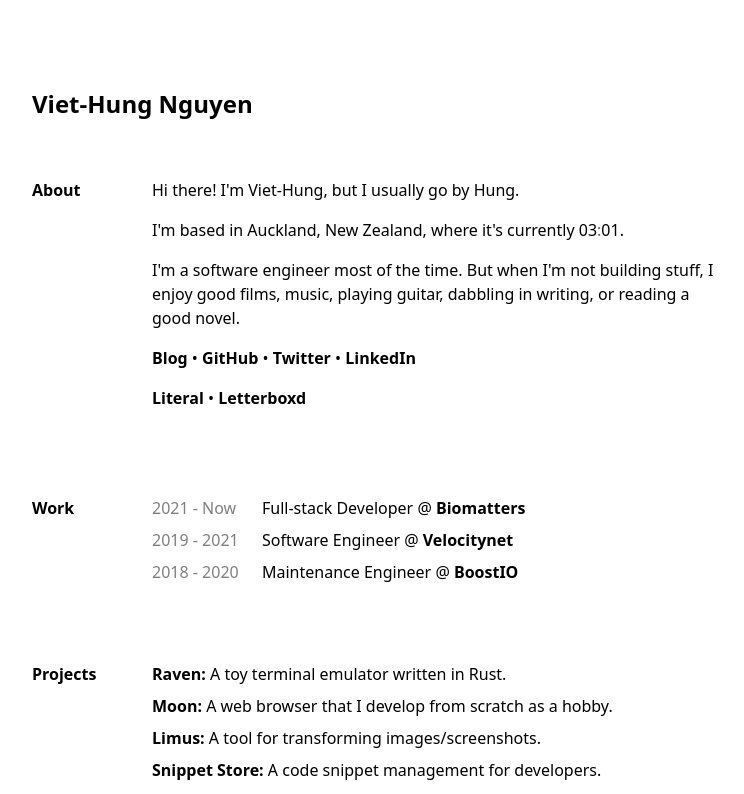
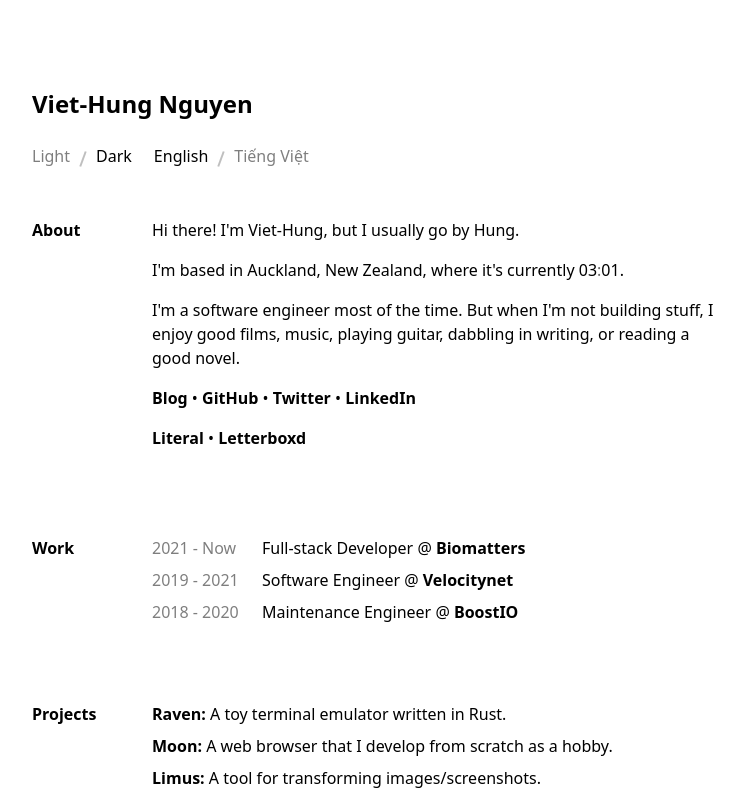
Before and after one commit to ZeroX-DG/zerox-dg.github.io, a React (Vite) app: page / in a window 1280 px wide. Shown: the top 794 px of the page, without its empty margins (258-1002 px from the left). Built offline with nearby package versions, Linux system fonts and the light colour scheme; no server answers.

Commit message:
added theme & language toggle

```diff
--- a/src/app.tsx
+++ b/src/app.tsx
@@ -1,12 +1,17 @@
-import React from "react";
+import React, { useState } from "react";
 import { Details } from "./sections/details/details";
 import { Introduction } from "./sections/introduction/introduction";
 
 import './app.scss';
 
-export const App = () => (
-    <>
-        <Introduction />
-        <Details />
-    </>
-);
+export const App = () => {
+    const [theme, setTheme] = useState('dark');
+    const [language, setLanguage] = useState('EN');
+
+    return (
+        <>
+            <Introduction theme={theme} onThemeChange={setTheme} language={language} onLanguageChange={setLanguage} />
+            <Details />
+        </>
+    );
+};
--- /dev/null
+++ b/src/components/toggle/toggle.scss
@@ -0,0 +1,32 @@
+.toggle {
+  .option {
+
+    input {
+      display: none;
+    }
+
+    input + label {
+      opacity: .5;
+      cursor: pointer;
+      transition: opacity .3s;
+    }
+
+    input + label:hover {
+      opacity: .8;
+    }
+
+    input:checked + label {
+      opacity: 1;
+    }
+  }
+
+  .separator {
+    margin: 0 12px;
+    width: 2px;
+    height: 1em;
+    background: rgba(0, 0, 0, 0.25);
+    display: inline-block;
+    vertical-align: text-bottom;
+    transform: rotate(20deg);
+  }
+}
--- /dev/null
+++ b/src/components/toggle/toggle.tsx
@@ -0,0 +1,18 @@
+import React from "react";
+import './toggle.scss';
+
+export const Toggle = ({ name, value, optionA, optionB, onChange }) => {
+    return (
+        <span className="toggle">
+            <span className="option">
+                <input type="radio" id={optionA.value} name={name} checked={value == optionA.value} onChange={() => onChange(optionA.value)} />
+                <label htmlFor={optionA.value}>{optionA.label}</label>
+            </span>
+            <span className="separator"></span>
+            <span className="option">
+                <input type="radio" id={optionB.value} name={name} checked={value == optionB.value} onChange={() => onChange(optionB.value)} />
+                <label htmlFor={optionB.value}>{optionB.label}</label>
+            </span>
+        </span>
+    );
+}
--- a/src/sections/introduction/introduction.scss
+++ b/src/sections/introduction/introduction.scss
@@ -16,7 +16,7 @@
     }
 
     @media (max-width: 768px) {
-        #title, #name {
+        #name, #controls {
           padding: 0 20px;
         }
     }
--- a/src/sections/introduction/introduction.tsx
+++ b/src/sections/introduction/introduction.tsx
@@ -1,8 +1,27 @@
 import React from 'react';
+import { Toggle } from '../../components/toggle/toggle';
 import './introduction.scss';
 
-export const Introduction = () => (
+export const Introduction = ({ theme, onThemeChange, language, onLanguageChange }) => (
     <div id="introduction">
         <p id="name">Viet-Hung Nguyen</p>
+        <p id="controls">
+            <span style={{ marginRight: '22px' }}>
+                <Toggle
+                    value={theme}
+                    name="theme"
+                    optionA={{ label: 'Light', value: 'light' }}
+                    optionB={{ label: 'Dark', value: 'dark' }}
+                    onChange={onThemeChange}
+                />
+            </span>
+            <Toggle
+                value={language}
+                name="language"
+                optionA={{ label: 'English', value: 'EN' }}
+                optionB={{ label: 'Tiếng Việt', value: 'VI' }}
+                onChange={onLanguageChange}
+            />
+        </p>
     </div>
 );
```
Also changed, not shown: 1 other file (tests, documents, lock files or other folders).
